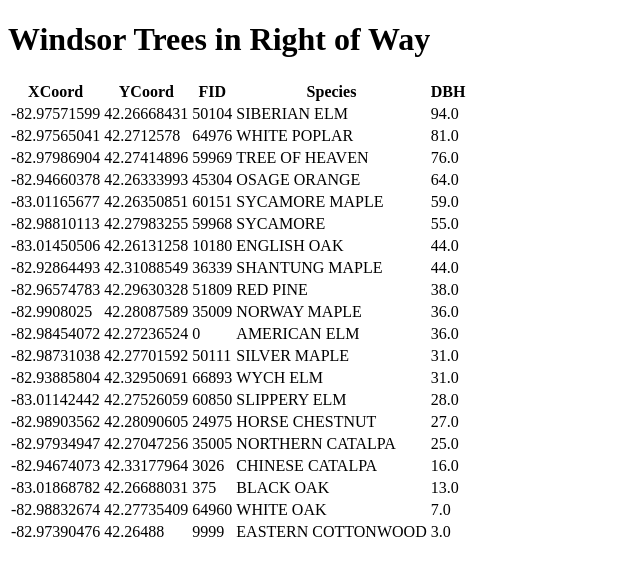
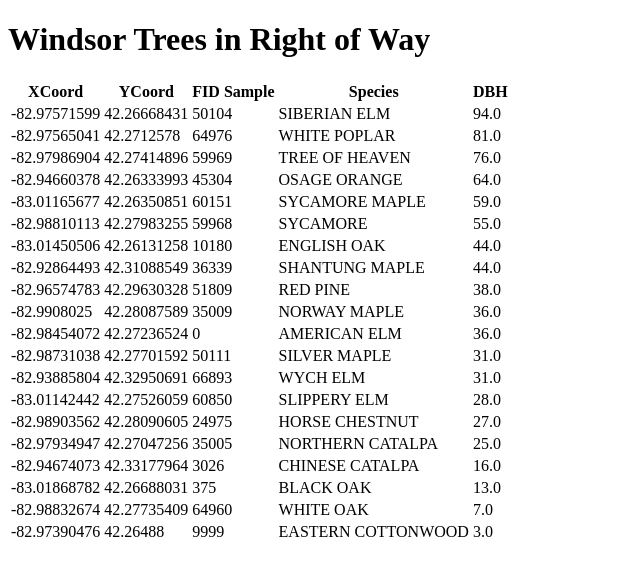
Before and after one commit to kaikesvieira/DA111_python_project_group_8, a Flask app: page /data in a window 1280 px wide. Shown: the top 576 px of the page, without its empty margins (0-640 px from the left). Run offline with Flask 3, Linux system fonts and the light colour scheme; data comes from the database, SQL or seed files in the repository.

Commit message:
requirements.txt

```diff
--- a/Website/templates/about.html
+++ b/Website/templates/about.html
@@ -11,7 +11,7 @@
         <ul>
             <li>XCoord: Latitude. Type: Float </a></li>
             <li>YCoord: Longitude. Type: Float</a></li>
-            <li>FID: Tree identification number. Type: INT</a></li>
+            <li>FID Sample: Sample identification number. Type: INT</a></li>
             <li>Species: Specie of the tree. Type: TXT </a></li>
             <li>DBH: Diameter at Breast Height (in centimeters). Type: Float </a></li>
         </ul>
--- a/Website/templates/data_table.html
+++ b/Website/templates/data_table.html
@@ -9,7 +9,7 @@
     <body>
         <table>
             <thead>
-                <tr><th>XCoord</th><th>YCoord</th><th>FID</th><th>Species</th><th>DBH</th></tr>
+                <tr>  <th>XCoord</th>  <th>YCoord</th>  <th>FID Sample</th>  <th>Species</th>  <th>DBH</th>  </tr>
             </thead>
             <tbody>
                 {% for s in trees%}
```
Also changed, not shown: requirements.txt (added, +60 -0 lines).
